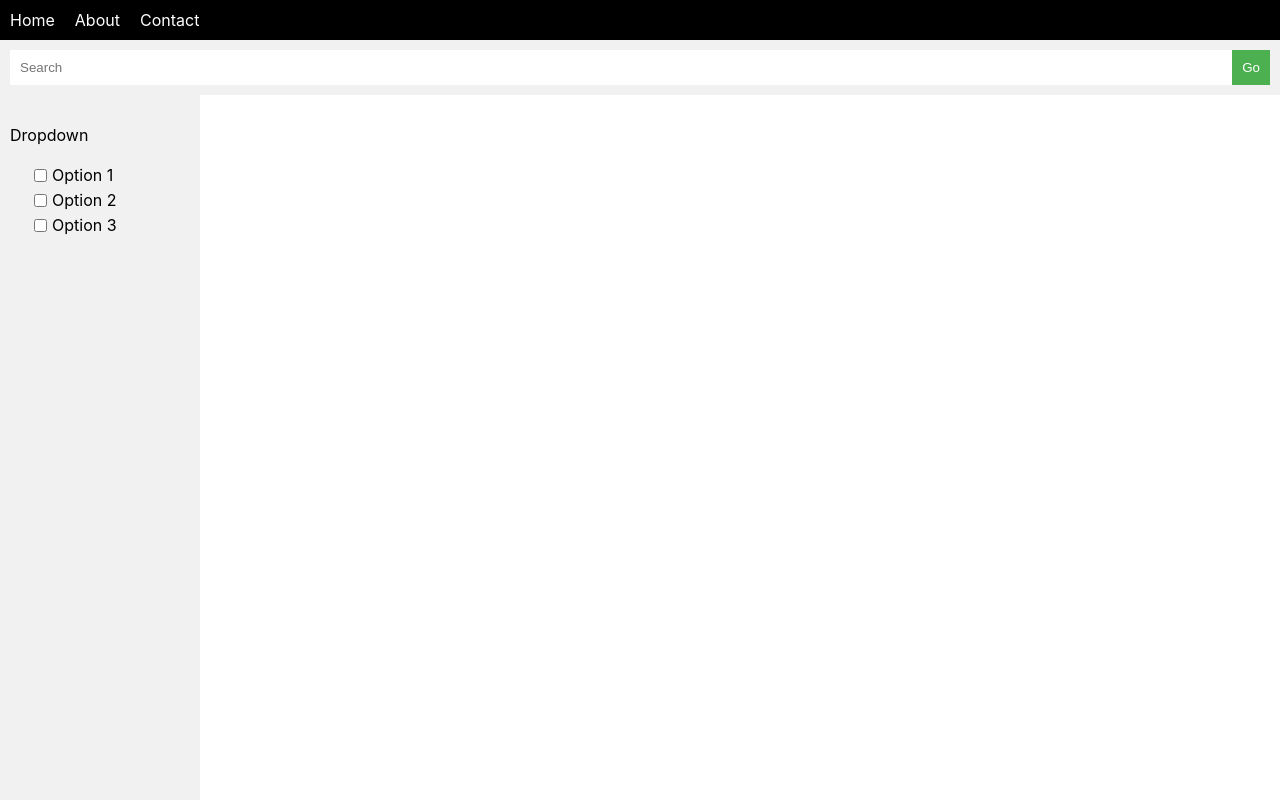
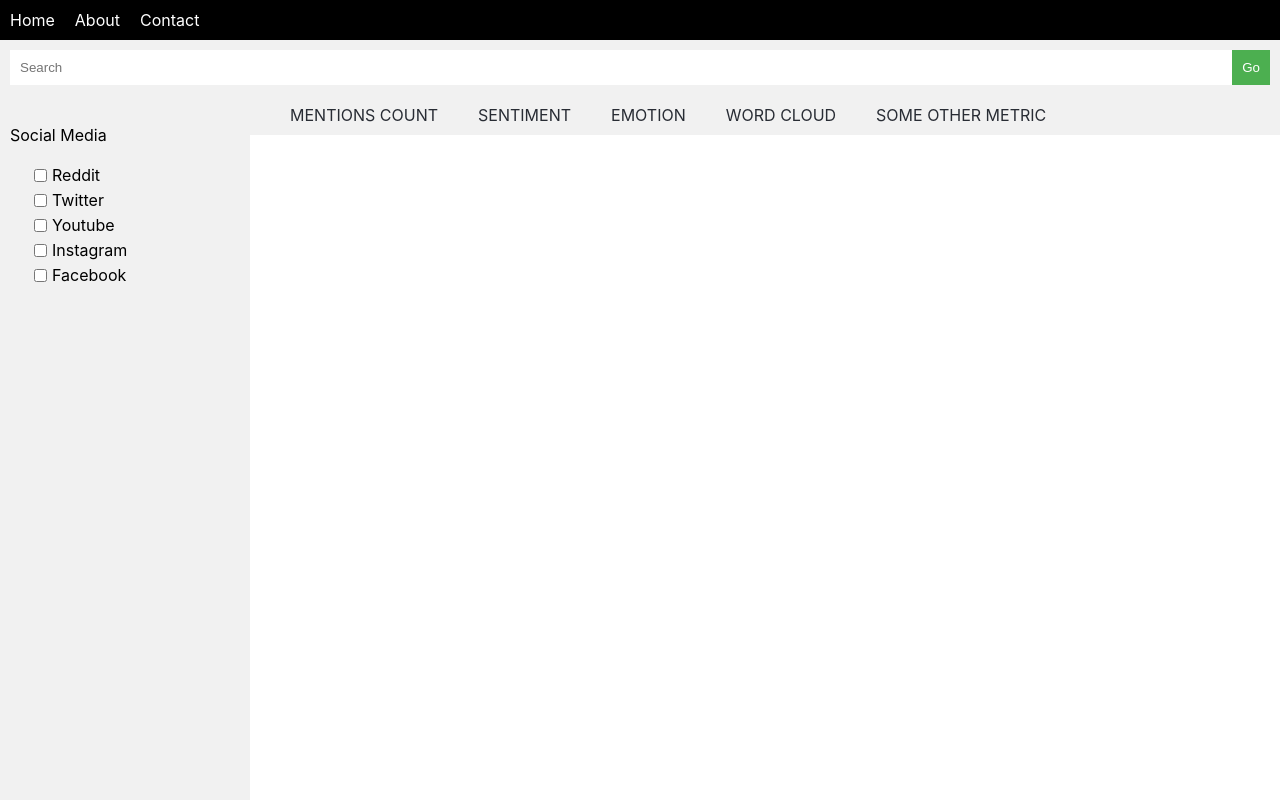
Before and after one commit to vivek-698/Chaos-to-Clarity, a plain HTML site: page index.html in a window 1280 px wide. Drawn offline with Linux system fonts and the light colour scheme.

Commit message:
Chaned UI a bit, ready for flask integration

```diff
--- a/index.html
+++ b/index.html
@@ -33,30 +33,64 @@
     </header>
 
     <!-- Converted Sidebar component -->
+    <main>
         <div class="sidebar">
             <div class="sidebar-item">
-            <span>Dropdown</span>
+                <span>Social Media</span>
                 <i class="fa fa-chevron-down"></i>
             </div>
             <div class="sidebar-dropdown">
                 <div class="sidebar-dropdown-options">
                     <label>
                         <input type="checkbox">
-                    Option 1
+                        Reddit
                     </label>
                     <label>
                         <input type="checkbox">
-                    Option 2
+                        Twitter
                     </label>
                     <label>
                         <input type="checkbox">
-                    Option 3
+                        Youtube
+                    </label>
+                    <label>
+                        <input type="checkbox">
+                        Instagram
+                    </label>
+                    <label>
+                        <input type="checkbox">
+                        Facebook
                     </label>
                 </div>
             </div>
         </div>
 
-    <script src="app.js"></script>
+        <div class="main">
+            <nav class="sub-navbar">
+                <ul>
+                    <li>
+                        <a href="/">MENTIONS COUNT</a>
+                    </li>
+                    <li>
+                        <a href="/sentiment">SENTIMENT</a>
+                    </li>
+                    <li>
+                        <a href="/emotion">EMOTION</a>
+                    </li>
+                    <li>
+                        <a href="/wordcloud">WORD CLOUD</a>
+                    </li>
+                    <li>
+                        <a>SOME OTHER METRIC</a>
+                    </li>
+                </ul>
+            </nav>
+            <div class="analytics">
+                <!--Place the main analytics here-->
+            </div>
+        </div>
+    </main>
+
 </body>
 
 </html>
--- a/styles.css
+++ b/styles.css
@@ -50,7 +50,7 @@ body {
 .sidebar {
   background-color: #f1f1f1;
   height: 100vh;
-  width: 200px;
+  width: 250px;
   position: fixed;
   top: 20;
   left: 0;
@@ -115,7 +115,7 @@ a {
   display: flex;
   align-items: center;
   background-color: #f1f1f1;
-  padding: 10px;
+  padding: 10px 10px 10px 10px;
 }
 
 input[type="text"] {
@@ -136,3 +136,26 @@ button[type="submit"] {
 button[type="submit"]:hover {
   background-color: #3e8e41;
 }
+
+/* Ishaan --- onwards*/
+
+
+.main .sub-navbar {
+  background-color: #f1f1f1;
+  /* padding-bottom: 10px; */
+  padding-left: 30px;
+  margin-left: 250px;
+}
+
+.main .sub-navbar li {
+  padding: 10px 10px 10px 10px;
+  transition: 0.2s;
+}
+
+.main .sub-navbar li:hover {
+  background-color: #cccccc;
+}
+
+.main .sub-navbar a {
+  color: #282c34;
+}
```
Also changed, not shown: README.md, 2 other files. Lines whose indentation alone changed are shown as unchanged.
